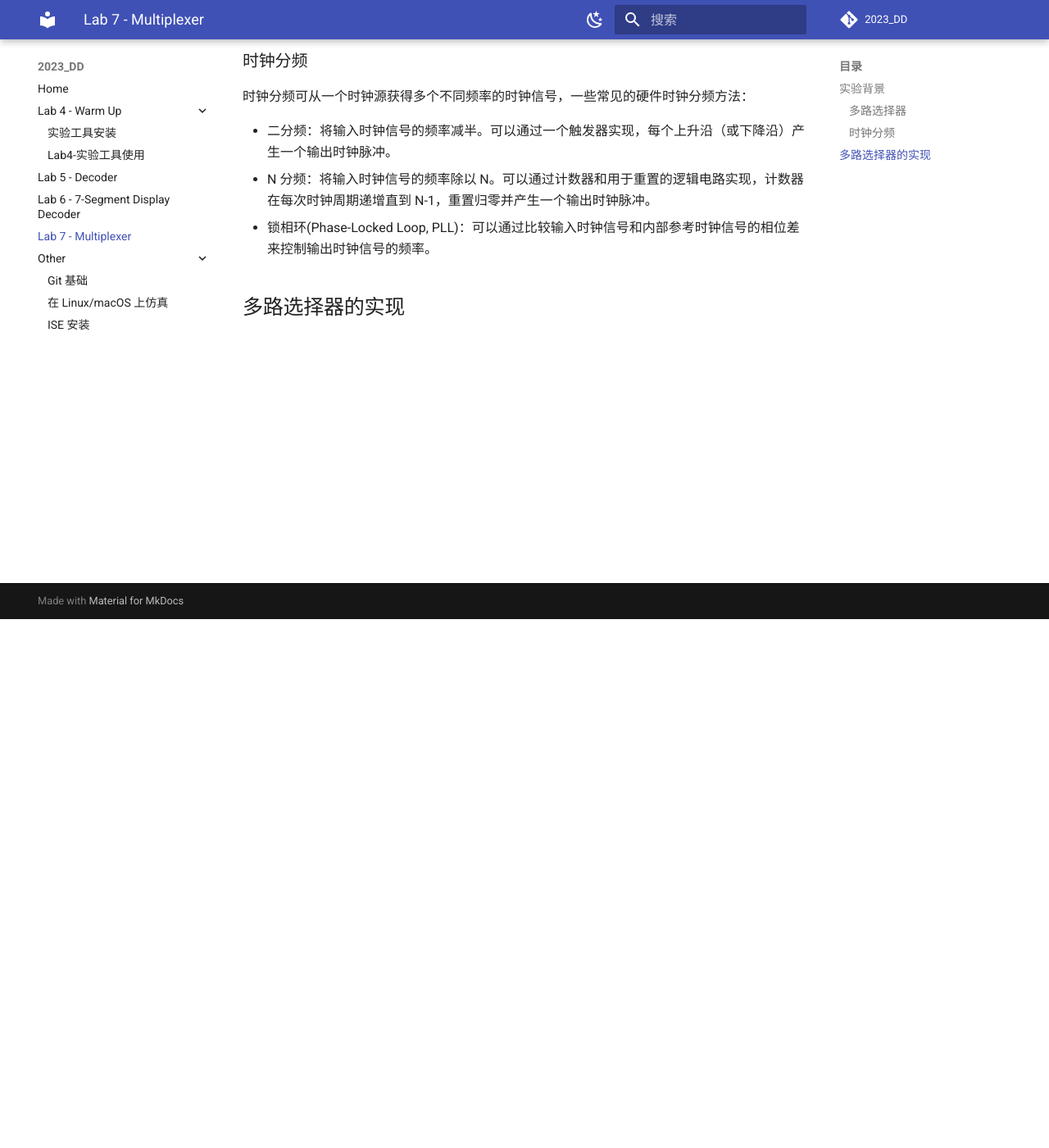
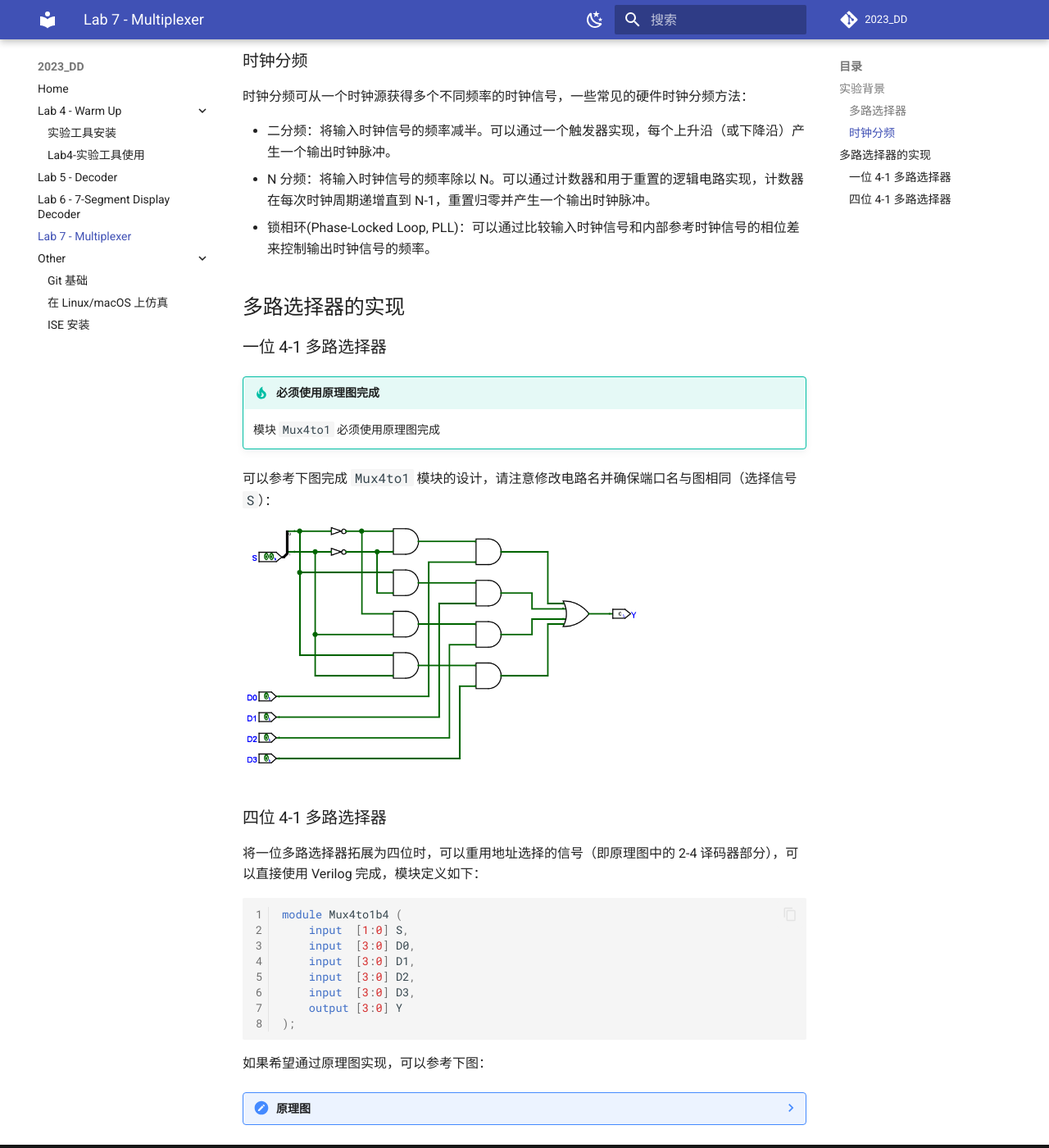
Before and after one commit to Guahao31/2023_DD, an MkDocs documentation site: the page built from docs/lab7/multiplexer.md, in a window 1280 px wide and 1400 px high, scrolled down 645 px. Shown: the whole window at 82% size. Built offline with MkDocs 1.6.1 and Material for MkDocs 9.7.7, drawn with Linux system fonts in a browser that asks for light colours; a script that is not in the unit is left out; comment, search, counter and statistics services are not loaded.

Commit message:
update: implementation of Mux4to1(b1 & b4)

````diff
--- a/docs/lab7/multiplexer.md
+++ b/docs/lab7/multiplexer.md
@@ -22,3 +22,32 @@
 * 锁相环(Phase-Locked Loop, PLL)：可以通过比较输入时钟信号和内部参考时钟信号的相位差来控制输出时钟信号的频率。
 
 ## 多路选择器的实现
+
+### 一位 4-1 多路选择器
+
+!!! tip "必须使用原理图完成"
+    模块 `Mux4to1` 必须使用原理图完成
+
+可以参考下图完成 `Mux4to1` 模块的设计，请注意修改电路名并确保端口名与图相同（选择信号 `S`）：
+
+<img src="../pic/circuit_mux4to1.png" style="zoom:60%">
+
+### 四位 4-1 多路选择器
+
+将一位多路选择器拓展为四位时，可以重用地址选择的信号（即原理图中的 2-4 译码器部分），可以直接使用 Verilog 完成，模块定义如下：
+
+```verilog linenums="1"
+module Mux4to1b4 (
+    input  [1:0] S,
+    input  [3:0] D0,
+    input  [3:0] D1,
+    input  [3:0] D2,
+    input  [3:0] D3,
+    output [3:0] Y
+);
+```
+
+如果希望通过原理图实现，可以参考下图：
+
+??? note "原理图"
+    <img src="../pic/circuit_mux4to1b4.png">
````
Also changed, not shown: docs/lab7/pic/circuit_mux4to1.png (added), docs/lab7/pic/circuit_mux4to1b4.png (added).
